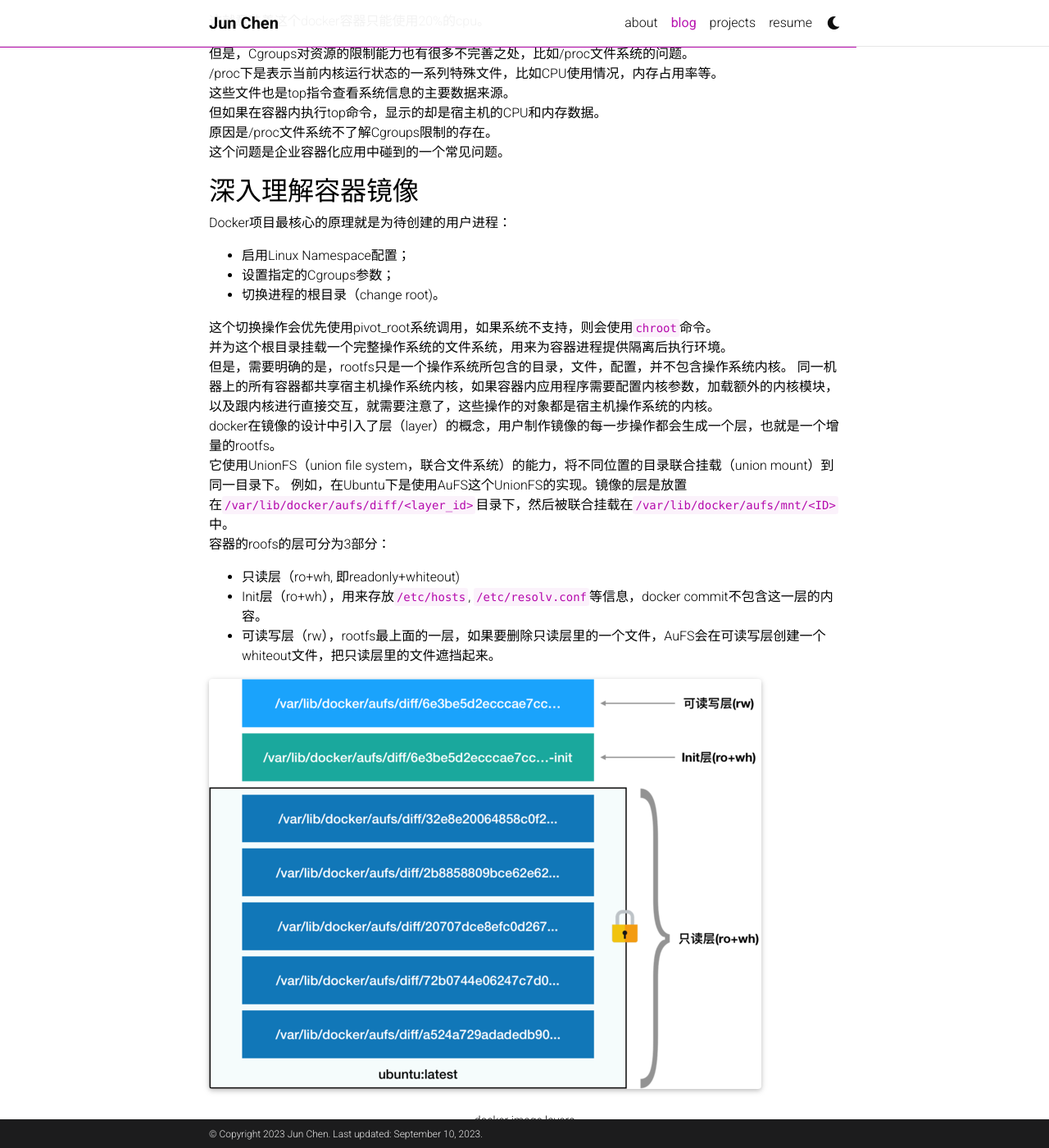
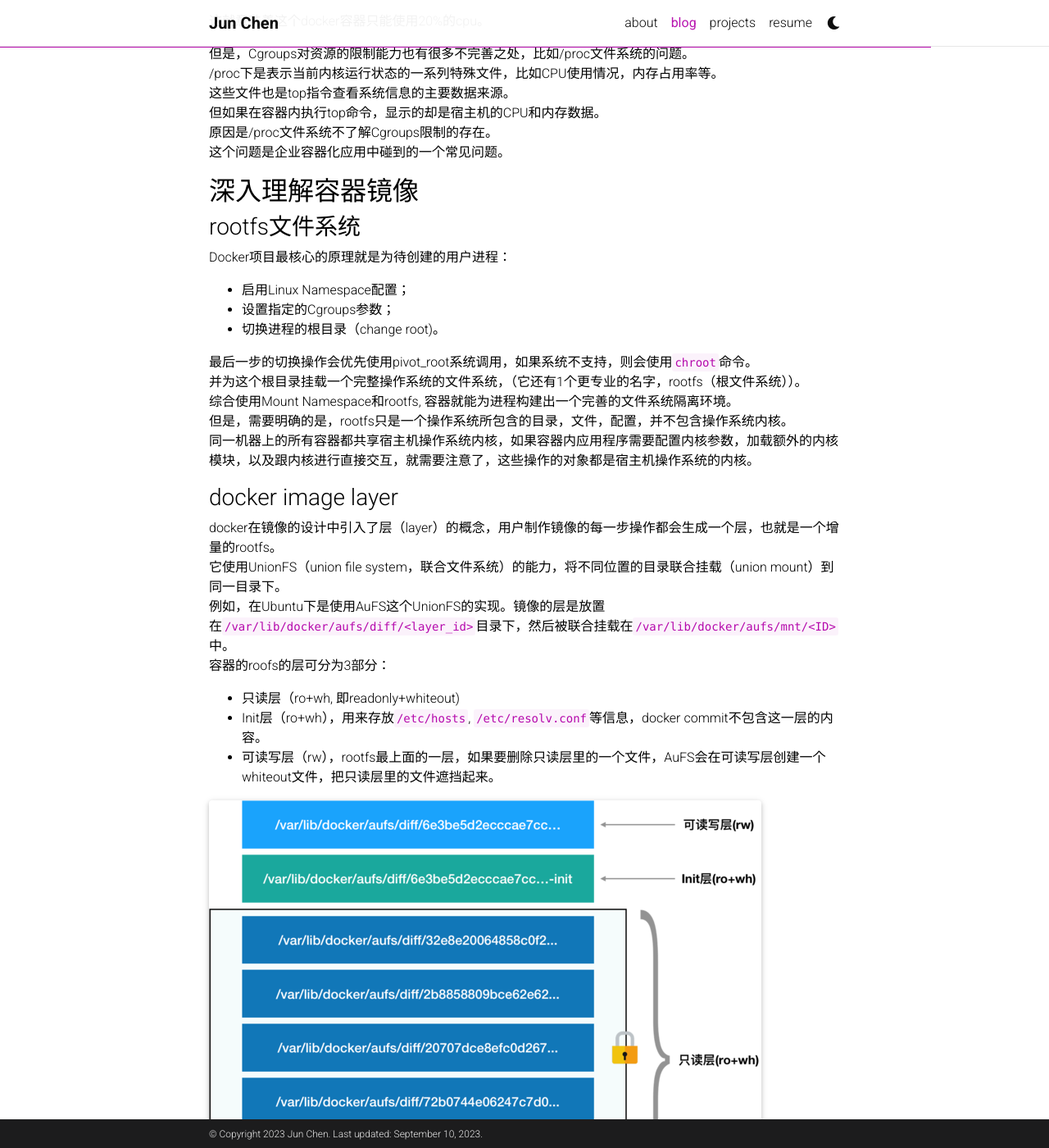
Before and after one commit to chenjun305/chenjun305.github.io, a Jekyll site: the page built from _posts/2023-04-03-docker.md, in a window 1280 px wide and 1400 px high, scrolled down 2224 px. Shown: the whole window at 82% size. Built offline with Jekyll 4.4.1, drawn with Linux system fonts in a browser that asks for light colours; full-size pictures stand in for the smaller copies a plugin makes; comment, search, counter and statistics services are not loaded; a style sheet for code colours, icons or effects is not loaded; some of the changed text lies outside the part shown.

Commit message:
add new post - docker command

```diff
--- a/_posts/2023-04-03-docker.md
+++ b/_posts/2023-04-03-docker.md
@@ -88,15 +88,21 @@ $ cat /sys/fs/cgroup/cpu/docker/xxxxx/cpu.quota_us
 
 ## 深入理解容器镜像
 
+### rootfs文件系统
+
 Docker项目最核心的原理就是为待创建的用户进程：
 - 启用Linux Namespace配置；
 - 设置指定的Cgroups参数；
 - 切换进程的根目录（change root)。
 
-这个切换操作会优先使用pivot_root系统调用，如果系统不支持，则会使用`chroot`命令。
-并为这个根目录挂载一个完整操作系统的文件系统，用来为容器进程提供隔离后执行环境。
+最后一步的切换操作会优先使用pivot_root系统调用，如果系统不支持，则会使用`chroot`命令。
+并为这个根目录挂载一个完整操作系统的文件系统，（它还有1个更专业的名字，rootfs（根文件系统））。
+综合使用Mount Namespace和rootfs, 容器就能为进程构建出一个完善的文件系统隔离环境。
 但是，需要明确的是，rootfs只是一个操作系统所包含的目录，文件，配置，并不包含操作系统内核。
 同一机器上的所有容器都共享宿主机操作系统内核，如果容器内应用程序需要配置内核参数，加载额外的内核模块，以及跟内核进行直接交互，就需要注意了，这些操作的对象都是宿主机操作系统的内核。
+
+### docker image layer
+
 docker在镜像的设计中引入了层（layer）的概念，用户制作镜像的每一步操作都会生成一个层，也就是一个增量的rootfs。
 它使用UnionFS（union file system，联合文件系统）的能力，将不同位置的目录联合挂载（union mount）到同一目录下。
 例如，在Ubuntu下是使用AuFS这个UnionFS的实现。镜像的层是放置在`/var/lib/docker/aufs/diff/<layer_id>`目录下，然后被联合挂载在`/var/lib/docker/aufs/mnt/<ID>`中。
@@ -115,13 +121,5 @@ docker在镜像的设计中引入了层（layer）的概念，用户制作镜像
   docker image layers
 </div>
 
-## docker command
 
-<div class="row mt-3">
-    <div class="col-sm mt-3 mt-md-0">
-        {% include figure.html path="assets/img/docker-command.webp" class="img-fluid rounded z-depth-1" zoomable=true %}
-    </div>
-</div>
-<div class="caption">
-  docker command
-</div>
+本文总结了Linux容器的核心实现原理，需要注意的是，Docker on Mac 以及 Windows Docker（Hyper-V实现）等实际上是基于虚拟化技术实现的，与Linux容器完全不同。
```
Also changed, not shown: _posts/2023-04-05-docker-command.md (added, +19 -0 lines).
